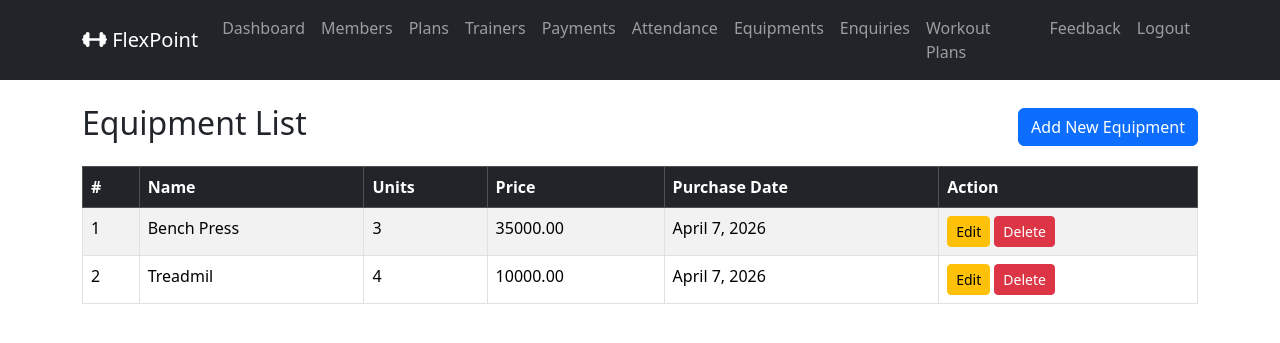
After one commit to rahul-hasan25/Django-GymManagementSystem, a Django app: page /admin_equipments/ in a window 1280 px wide. The commit adds this page. Shown: the top 343 px of the page. Run offline with Django 5.2, Linux system fonts and the light colour scheme; a user stored in the database is signed in; data comes from the database, SQL or seed files in the repository; both versions use the stored data as it was after the commit; some libraries are stand-ins or nearby versions.

Commit message:
manage admin equipment

```diff
--- /dev/null
+++ b/gymapp/templates/admin_equipment_list.html
@@ -0,0 +1,42 @@
+{% extends 'base.html' %}
+
+
+{% block content %}
+
+<div class="d-flex justify-content-between align-items-center mb-3">
+    <h2>Equipment List</h2>
+    <a href="{% url 'admin_equipment_add' %}" class="btn btn-primary">Add New Equipment</a>
+</div>
+
+    <table class="table table-bordered table-striped">
+        <thead class="table-dark">
+            <tr>
+                <th>#</th>
+                <th>Name</th>
+                <th>Units</th>
+                <th>Price</th>
+                <th>Purchase Date</th>
+                <th>Action</th>
+            </tr>
+        </thead>
+        <tbody>
+            {% for equipment in equipments %}
+            <tr>
+                <td>{{ forloop.counter }}</td>
+                <td>{{ equipment.name }}</td>
+                <td>{{ equipment.units }}</td>
+                <td>{{ equipment.price }}</td>
+                <td>{{ equipment.purchase_date }}</td>
+                <td>
+                    <a href="{% url 'admin_equipment_edit' equipment.id %}" class="btn btn-sm btn-warning">Edit</a>
+                    <form method="POST" action="{% url 'admin_equipment_delete' equipment.id %}" style="display: inline-block;">
+                        {% csrf_token %}
+                        <button type="submit" class="btn btn-sm btn-danger" onclick="return confirm('Are you sure you want to delete this plan?')">Delete</button>
+                    </form>
+                </td>
+            </tr>
+            {% endfor %}
+        </tbody>
+    </table>
+
+{% endblock %}
--- a/gymapp/templates/base.html
+++ b/gymapp/templates/base.html
@@ -40,7 +40,7 @@
                                 <a class="nav-link" aria-current="page" href="{% url 'admin_attendance_list' %}">Attendance</a>
                             </li>
                             <li class="nav-item">
-                                <a class="nav-link" aria-current="page" href="#">Equipments</a>
+                                <a class="nav-link" aria-current="page" href="{% url 'admin_equipment_list' %}">Equipments</a>
                             </li>
                             <li class="nav-item">
                                 <a class="nav-link" aria-current="page" href="#">Enquiries</a>
--- a/gymapp/urls.py
+++ b/gymapp/urls.py
@@ -25,4 +25,9 @@ urlpatterns = [
     #ADMIN Attendance
     path('admin_attendaces/', views.admin_attendance_list, name='admin_attendance_list'),
     path('admin_attendance_add/', views.admin_attendance_add, name='admin_attendance_add'),
+    #ADMIN Equipment
+    path('admin_equipments/', views.admin_equipment_list, name='admin_equipment_list'),
+    path('admin_equipment_add/', views.admin_equipment_add, name='admin_equipment_add'),
+    path('admin_equipment_edit/<int:equipment_id>/', views.admin_equipment_edit, name='admin_equipment_edit'),
+    path('admin_equipment_delete/<int:equipment_id>/', views.admin_equipment_delete, name='admin_equipment_delete'),
 ]
--- a/gymapp/views.py
+++ b/gymapp/views.py
@@ -294,6 +294,7 @@ def admin_attendance_list(request):
     return render(request, 'admin_attendance_list.html', {'attendances':attendances, 'members':members, 'today':today, 'selected_member_id':member_id, 'selected_date':date})
 
 
+@admin_required
 def admin_attendance_add(request):
     members = MemberProfile.objects.all().order_by('full_name')
 
@@ -316,3 +317,64 @@ def admin_attendance_add(request):
             messages.info(request, 'Attendace Updated Successfully!')
         messages.success(request, 'Attendance recorded successfully!')
     return render(request, 'admin_attendance_form.html', {'members':members})
+
+
+#ADMIN Equipment
+@admin_required
+def admin_equipment_list(request):
+    equipments = Equipment.objects.all().order_by('name')
+    return render(request, 'admin_equipment_list.html', {'equipments':equipments})
+
+@admin_required
+def admin_equipment_add(request):
+    if request.method == 'POST':
+        name          = request.POST.get('name')
+        units         = request.POST.get('units')
+        price         = request.POST.get('price')
+        purchase_date = request.POST.get('purchase_date') or timezone.now().date()
+
+        if name and units and price:
+            Equipment.objects.create(
+                name          = name,
+                units         = units,
+                price         = price,
+                purchase_date = purchase_date
+            )
+            messages.success(request, 'Equipment added successfully!')
+            return redirect('admin_equipment_list')
+        else:
+            messages.error(request, 'Please fill in all required fields.')
+    return render(request, 'admin_equipment_form.html', {'mode':'add'})
+
+
+@admin_required
+def admin_equipment_edit(request, equipment_id):
+    equipment = Equipment.objects.get(id=equipment_id)
+    if request.method == 'POST':
+        name          = request.POST.get('name')
+        units         = request.POST.get('units')
+        price         = request.POST.get('price')
+        purchase_date = request.POST.get('purchase_date') or equipment.purchase_date
+
+        if name and units and price:
+            equipment.name          = name
+            equipment.units         = units
+            equipment.price         = price
+            equipment.purchase_date = purchase_date
+
+            equipment.save()
+            messages.success(request, 'Equipment Updated Successfully!')
+            return redirect('admin_equipment_list')
+        else:
+            messages.success(request, 'Please fill in the required fields.')
+    return render(request, 'admin_equipment_form.html', {'equipment':equipment, 'mode':'edit'})
+
+
+@admin_required
+def admin_equipment_delete(request, equipment_id):
+    equipment = Equipment.objects.get(id=equipment_id)
+    if request.method == 'POST':
+        equipment.delete()
+        messages.success(request, 'Equipment Deleted Successfully!')
+        return redirect('admin_equipment_list')
+    return redirect('admin_equipment_list')
```
Also changed, not shown: gymapp/templates/admin_equipment_form.html (added, +40 -0 lines), db.sqlite3.
